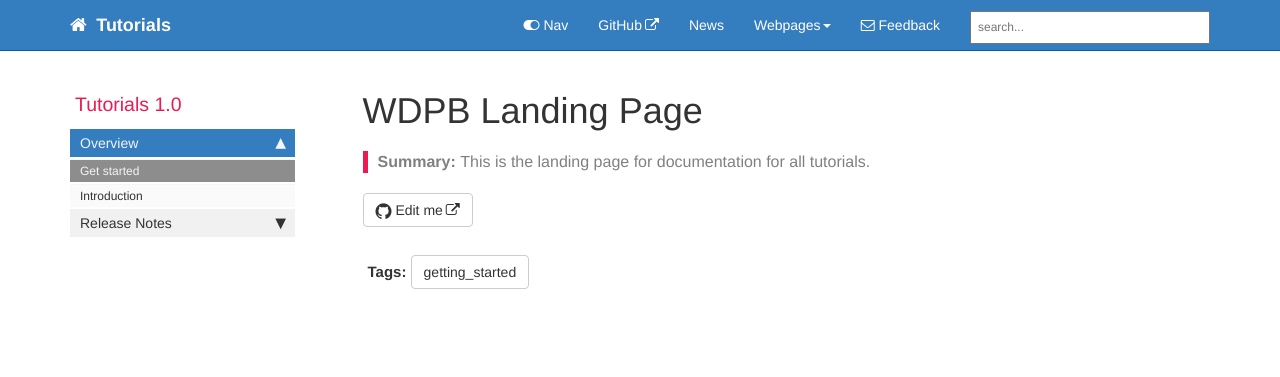
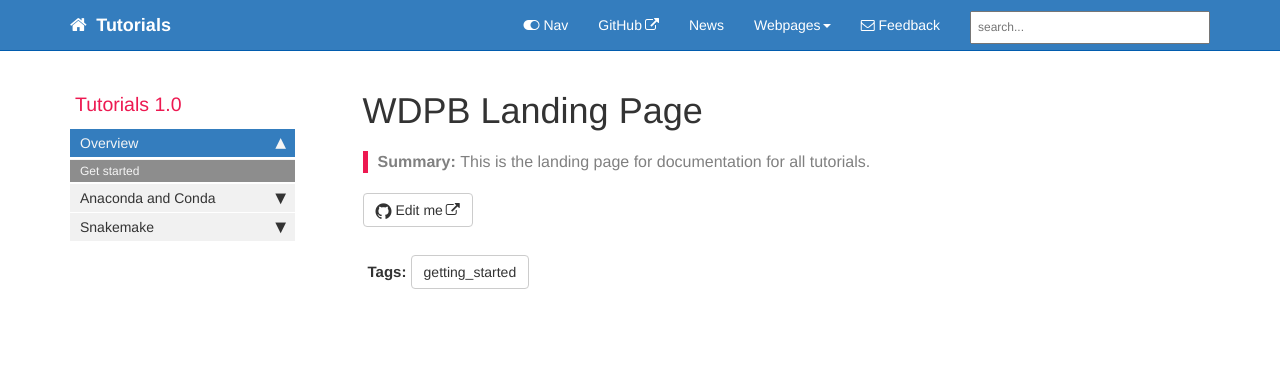
Before and after one commit to jvhagey/Tutorials, a Jekyll site: the page built from index.md, in a window 1280 px wide. Shown: the top 377 px of the page. Built offline with Jekyll 4.4.1, drawn with Linux system fonts in a browser that asks for light colours; comment, search, counter and statistics services are not loaded.

Commit message:
Update mydoc_sidebar.yml

```diff
--- a/_data/sidebars/mydoc_sidebar.yml
+++ b/_data/sidebars/mydoc_sidebar.yml
@@ -28,15 +28,19 @@ entries:
       output: web, pdf
       type: homepage
 
+  - title: Anaconda and Conda
+    output: web, pdf
+    folderitems:
+
     - title: Introduction
       url: /mydoc_introduction.html
       output: web, pdf
 
-  - title: Release Notes
+  - title: Snakemake
     output: web, pdf
     folderitems:
 
-    - title: 6.0 Release notes
+    - title: Installation
       url: /mydoc_release_notes_60.html
       output: web, pdf
 
```
